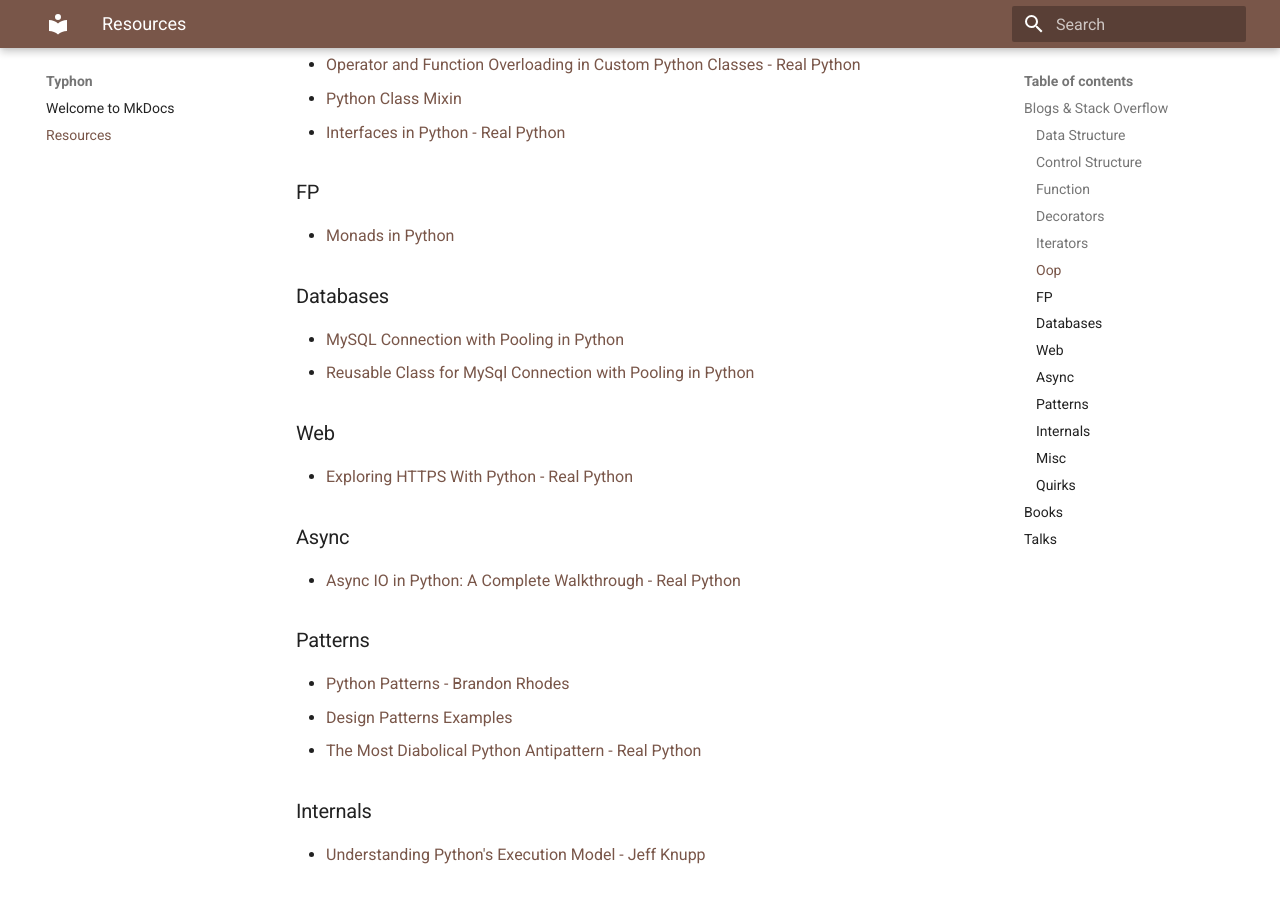
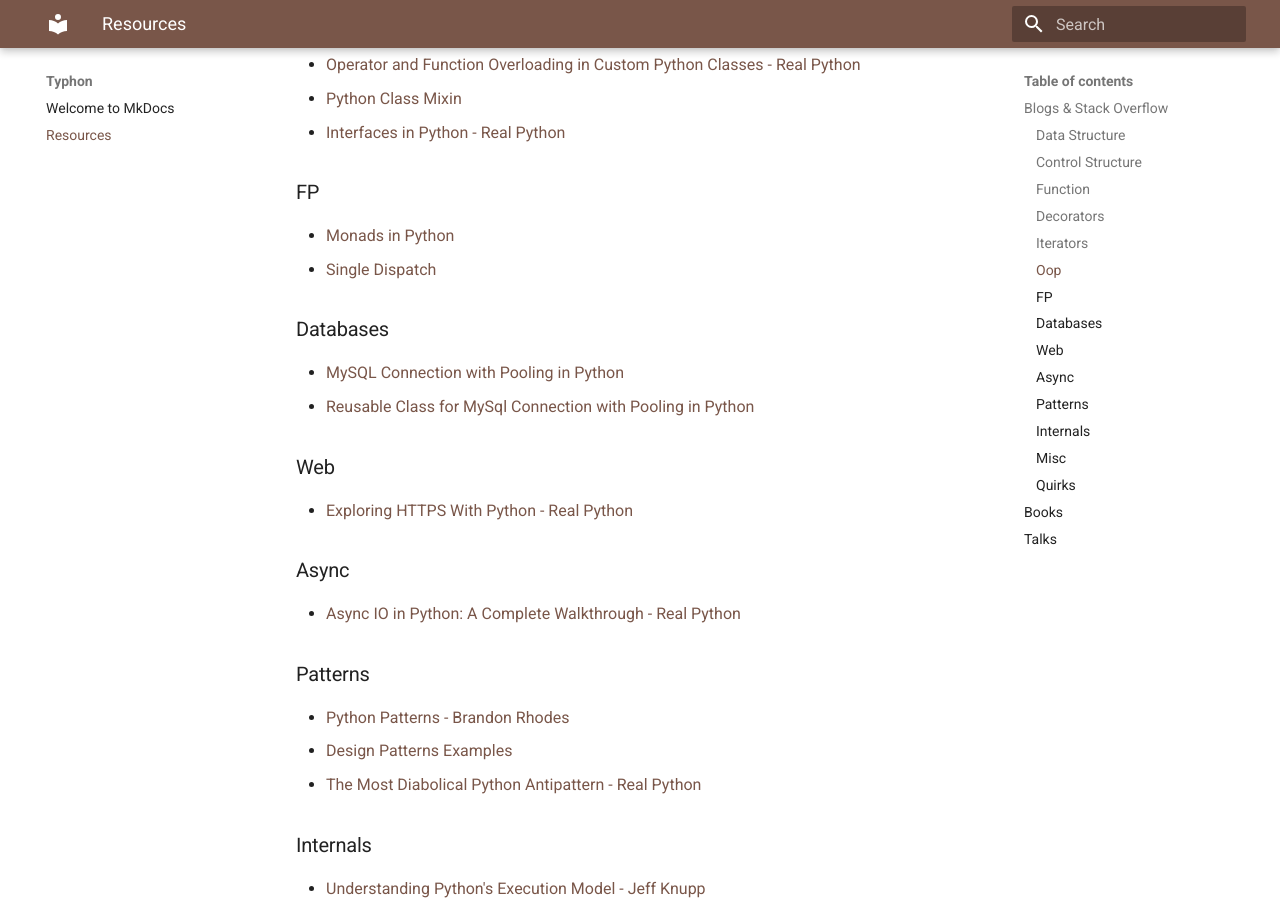
Before and after one commit to rednafi/pypress, an MkDocs documentation site: the page built from docs/resources.md, in a window 1280 px wide and 900 px high, scrolled down 1622 px. Built offline with MkDocs 1.6.1 and Material for MkDocs 9.7.7, drawn with Linux system fonts in a browser that asks for light colours.

Commit message:
Single Dispatch

```diff
--- a/docs/resources.md
+++ b/docs/resources.md
@@ -62,6 +62,7 @@
 
 ### FP
 * [Monads in Python](https://nikgrozev.com/2013/12/10/monads-in-15-minutes/)
+* [Single Dispatch](https://amontalenti.com/2013/10/20/singledispatch)
 
 ### Databases
 
```
